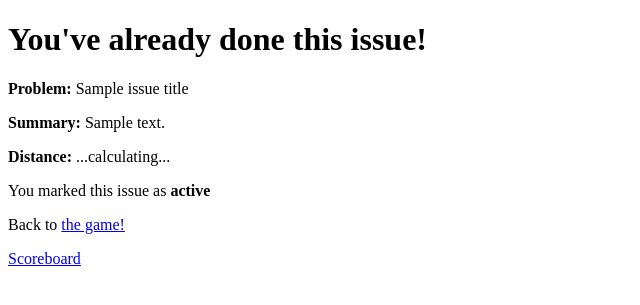
After one commit to mysociety/fmsgame, a Django app: template fmsgame_project/templates/issue_done.html in a window 1280 px wide. The commit adds this page. Shown: the top 305 px of the page, without its empty margins (0-640 px from the left). Run offline with Django 3.2, Linux system fonts and the light colour scheme; the template is opened without the code that fills it: most values are stand-ins (such as "Sample title", 1, 10 or a date in 2020); parts of the project's set-up code (start-up, migrations or seed data) failed here and were passed over.

Commit message:
Forgotten template and a little inheritance.

```diff
--- /dev/null
+++ b/fmsgame_project/templates/base.html
@@ -0,0 +1,25 @@
+<!DOCTYPE html PUBLIC "-//W3C//DTD HTML 4.01//EN">
+<html>
+    <head>
+        <title>{% block window_title %}{% endblock %}</title>
+{% block scripts %}
+        <script src=/static/js/external/jquery.js></script>
+        <script src=/static/js/external/gears_init.js></script>
+        <script src=/static/js/external/geo.js></script>
+        <script src=/static/js/external/distance.js></script>
+        <script src=/static/js/issue.js></script>
+{% endblock %}
+        <meta name="viewport" content="initial-scale=1.0, width=device-width, height=device-height, minimum-scale=1.0" />
+    </head>
+    <body>
+        <h1>{% block main_title %}{% endblock %}</h1>
+{% block content %}
+{% endblock %}
+{% block footer %}
+	<p>
+	  <a href="{% url scoreboard %}">Scoreboard</a>
+	</p>
+{% endblock %}
+
+    </body>
+</html>
--- /dev/null
+++ b/fmsgame_project/templates/issue_done.html
@@ -0,0 +1,17 @@
+{% extends "base.html" %}
+
+{% block window_title %}Already Done{% endblock %}
+{% block main_title %}You've already done this issue!{% endblock %}
+
+{% block content %}
+        <p><strong>Problem:</strong> {{ issue_title }}</p>
+	<p><strong>Summary:</strong> {{ issue_summary }}</p>
+        <span id="target_lat" value="{{ target_lat }}" />
+        <span id="target_long" value="{{ target_long }}" />
+        <p><strong>Distance: </strong><span id="issue_distance">...calculating...</span></p>
+	<p>You marked this issue as <strong>{{ last_issue_status }}</strong></p>
+
+        <p>
+            Back to <a href="/geolocate">the game!</a>
+        </p>
+{% endblock %}
```
Also changed, not shown: fmsgame_project/templates/issue.html (+10 -11 lines).
